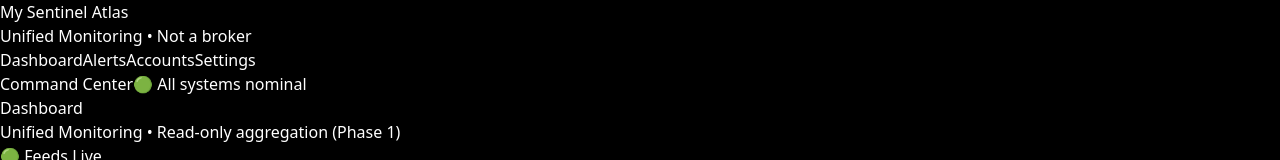
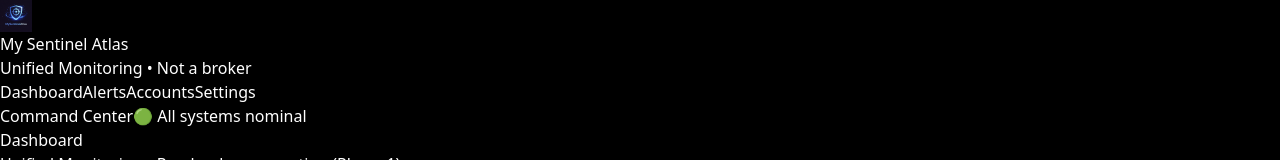
Before and after one commit to iMYNTED/iMYNTED, a Next.js app: page /dashboard in a window 1280 px wide. Shown: the top 160 px of the page. Built offline with nearby package versions, Linux system fonts and the light colour scheme; no server answers.

Commit message:
Branding complete: sidebar logo + stable image handling

```diff
--- a/app/components/Sidebar.tsx
+++ b/app/components/Sidebar.tsx
@@ -1,7 +1,9 @@
 "use client";
 
+import Image from "next/image";
 import Link from "next/link";
 import { usePathname } from "next/navigation";
+
 
 const nav = [
   { href: "/dashboard", label: "Dashboard" },
@@ -15,14 +17,28 @@ export default function Sidebar() {
 
   return (
     <aside className="w-64 border-r bg-background">
-      <div className="p-4">
-        <div className="text-lg font-semibold leading-tight">
-          My Sentinel Atlas
-        </div>
-        <div className="text-sm text-muted-foreground">
-          Unified Monitoring • Not a broker
-        </div>
+     <div className="p-4">
+  <div className="flex items-center gap-3">
+    <Image
+  src="/brand/sentinel-mark.png"
+  alt="My Sentinel Atlas"
+  width={32}
+  height={32}
+  className="shrink-0 object-contain"
+/>
+
+
+    <div className="leading-tight">
+      <div className="text-sm font-semibold tracking-tight">
+        My Sentinel Atlas
       </div>
+      <div className="text-xs text-muted-foreground">
+        Unified Monitoring • Not a broker
+      </div>
+    </div>
+  </div>
+</div>
+
 
       <nav className="px-2 pb-4">
         {nav.map((item) => {
```
Also changed, not shown: public/brand/sentinel-mark.png (added).
